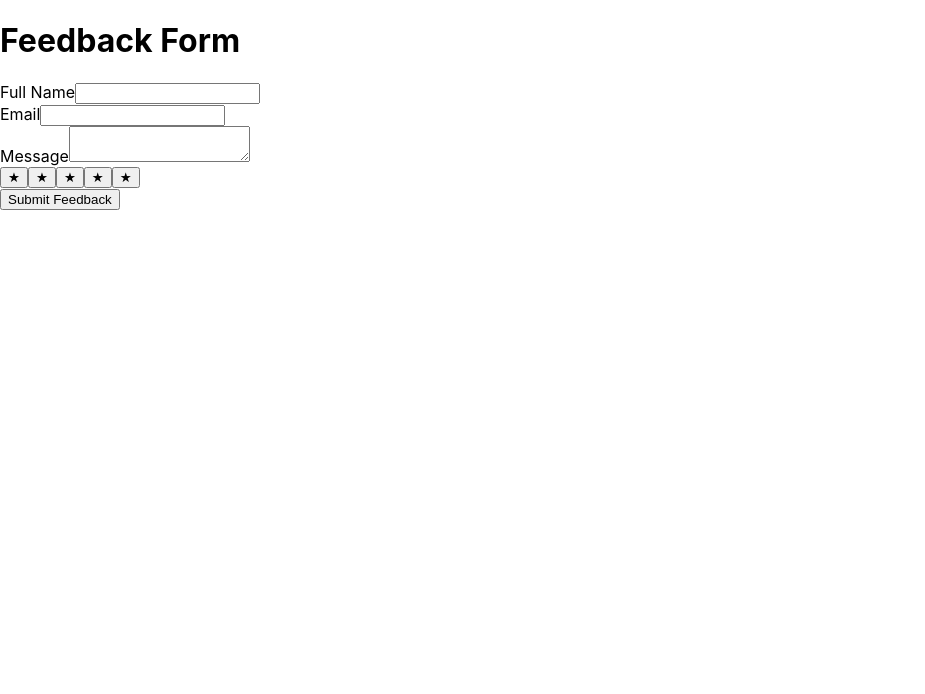
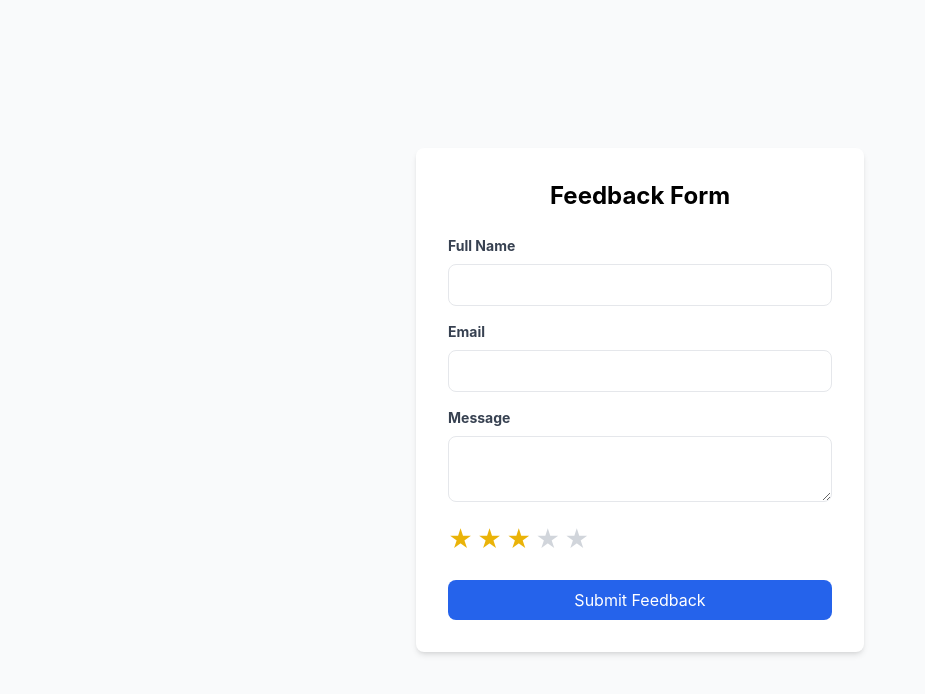
Before and after one commit to sameh-amr/Macber-Task, a React (Create React App) app in the folder client/: page / in a window 1280 px wide. Shown: the top 694 px of the page, without its empty margins (0-925 px from the left). Built offline with nearby package versions, Linux system fonts and the light colour scheme.

Commit message:
added a fix for the tailwind css not loading in some parts correctly

```diff
--- a/client/package.json
+++ b/client/package.json
@@ -45,6 +45,7 @@
     ]
   },
   "devDependencies": {
-    "@types/react-toastify": "^4.0.2"
+    "@types/react-toastify": "^4.0.2",
+    "tailwindcss": "^3.4.17"
   }
 }
--- a/client/src/App.css
+++ b/client/src/App.css
@@ -1,3 +1,4 @@
+
 .App {
   text-align: center;
 }
--- a/client/src/index.css
+++ b/client/src/index.css
@@ -1,3 +1,6 @@
+@tailwind base;
+@tailwind components;
+@tailwind utilities;
 body {
   margin: 0;
   font-family: -apple-system, BlinkMacSystemFont, 'Segoe UI', 'Roboto', 'Oxygen',
@@ -8,6 +11,7 @@ body {
 }
 
 code {
+
   font-family: source-code-pro, Menlo, Monaco, Consolas, 'Courier New',
     monospace;
 }
--- /dev/null
+++ b/client/tailwind.config.js
@@ -0,0 +1,10 @@
+/** @type {import('tailwindcss').Config} */
+module.exports = {
+  content: [
+    "./src/**/*.{js,jsx,ts,tsx}",
+  ],
+  theme: {
+    extend: {},
+  },
+  plugins: [],
+}
```
Also changed, not shown: 1 other file (tests, documents, lock files or other folders).
